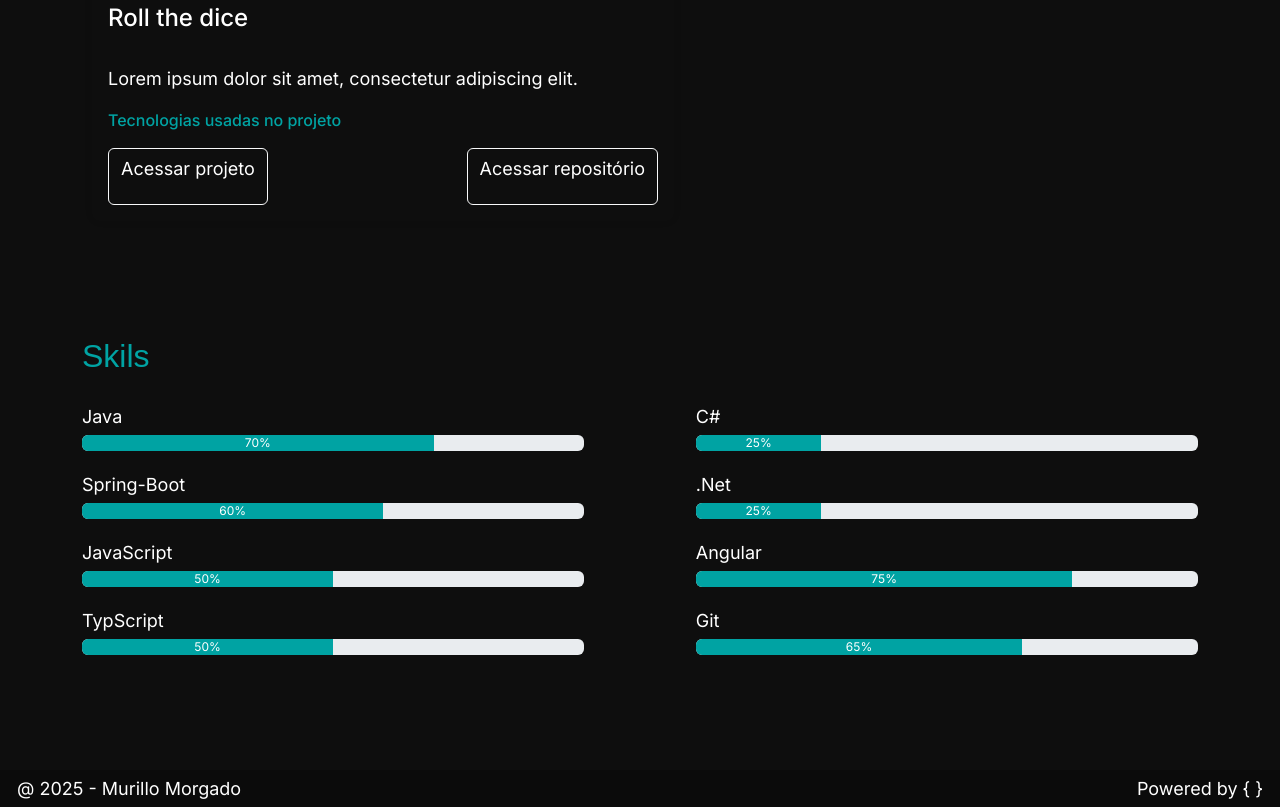
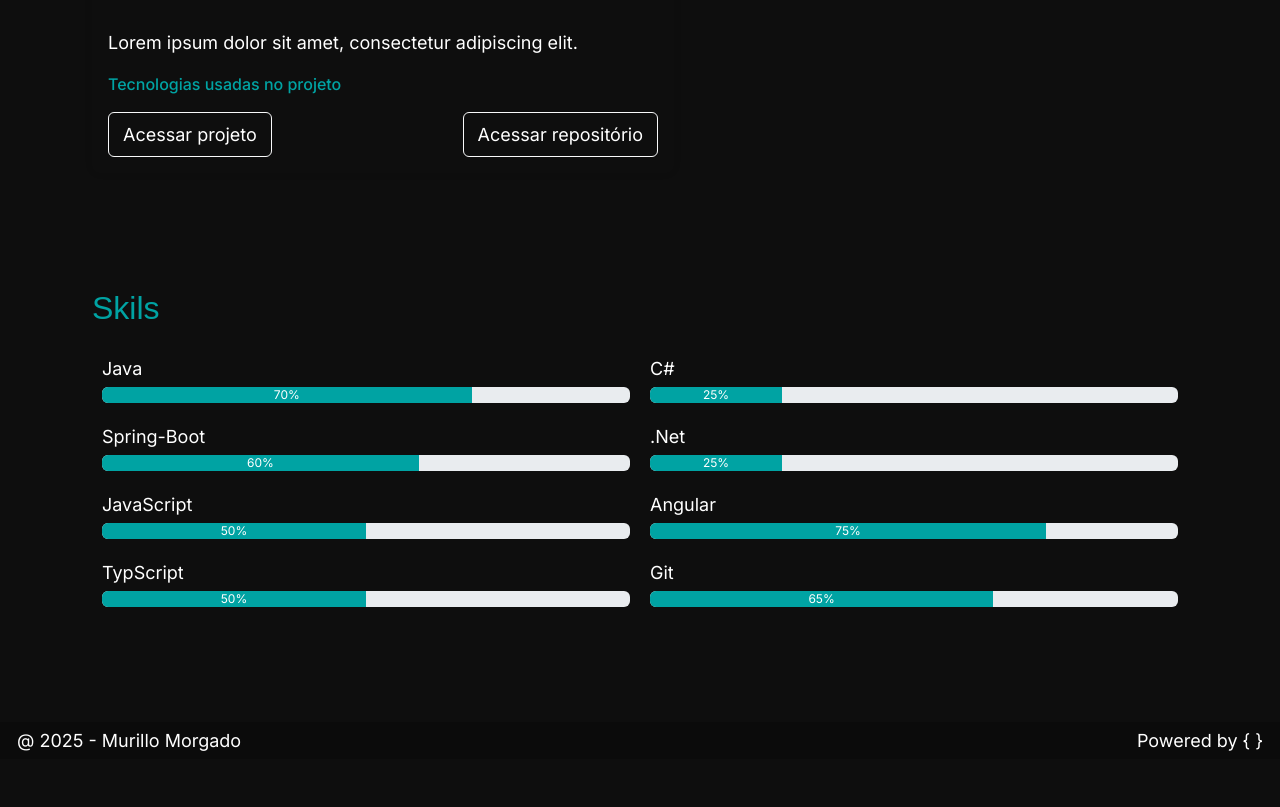
Before and after one commit to MurilloMorgado/Portfolio_site, an Angular app: page /home in a window 1280 px wide. Shown: the part 3120-3927 px from the top of the page. After the commit the page ends 3879 px from the top, so only its background shows below. Built offline with nearby package versions, Linux system fonts and the light colour scheme; a web font is replaced by a local one.

Commit message:
implementando ajuste na skils

```diff
--- a/src/app/views/home/home.css
+++ b/src/app/views/home/home.css
@@ -85,6 +85,10 @@ h4 {
 .section-four {
   min-height: 500px;
   padding: 25px 10px;
+
+  .projeto-botoes p {
+    margin: 2px;
+  }
 }
 
 .custom-card .nome-projeto {
@@ -137,11 +141,13 @@ h4 {
   display: flex;
   flex-direction: column;
   justify-content: center;
-  height: 500px;
+  min-height: 500px;
+  padding: 25px 10px;
 }
 
 .custom-skils {
-  width: 45%;
+  width: 100%;
+  padding: 0 10px;
 }
 
 .custom-skils p {
@@ -183,7 +189,13 @@ h4 {
 
     .projeto-botoes p {
       font-size: 11px;
-      margin: 1px;
+    }
+  }
+
+  .section-five {
+
+    .skils {
+      flex-direction: column;
     }
   }
 
@@ -222,7 +234,6 @@ h4 {
 
     .projeto-botoes p {
       font-size: 14px;
-      margin: 1px;
     }
   }
 }
--- a/src/app/views/home/home.html
+++ b/src/app/views/home/home.html
@@ -100,7 +100,7 @@
 
   <section class="section-five">
     <h4>Skils</h4>
-    <div class="custom-flex between">
+    <div class="custom-flex between skils">
       <div class="custom-skils">
 
         <p>Java</p>
```
